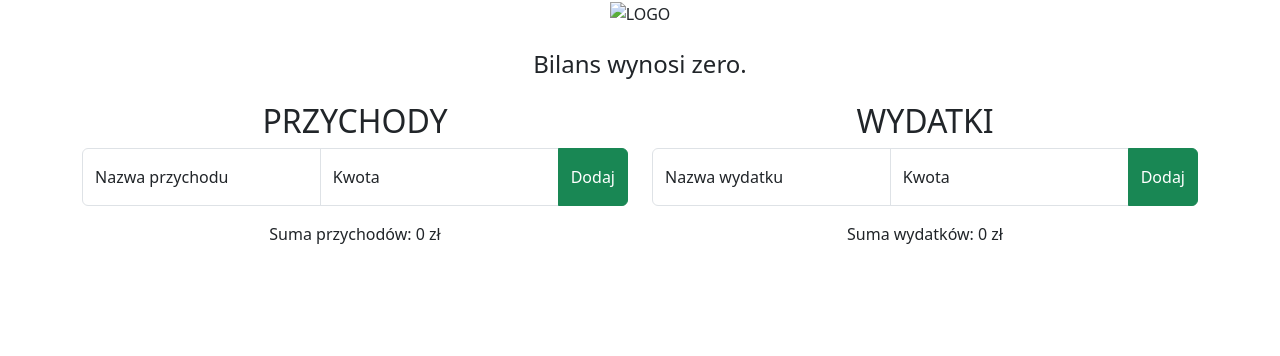
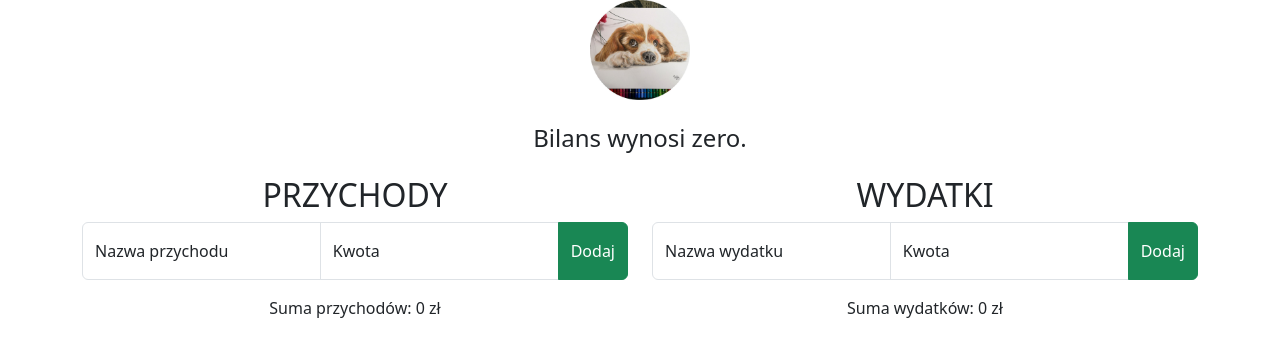
Before and after one commit to SkalskaPaulina/js-01, a plain HTML site: page index.html in a window 1280 px wide. Drawn offline with nearby package versions, Linux system fonts and the light colour scheme.

Commit message:
zadanie zrobione

```diff
--- a/index.html
+++ b/index.html
@@ -20,7 +20,8 @@
 	<div class='logo'>
 		<img
 				src='logo.png'
-				alt='LOGO'>
+				alt='LOGO'
+				width="200">
 	</div>
 	<div class='balance-message'>Bilans wynosi zero.</div>
 	<div class='row'>
```
Also changed, not shown: logo.png (added).
